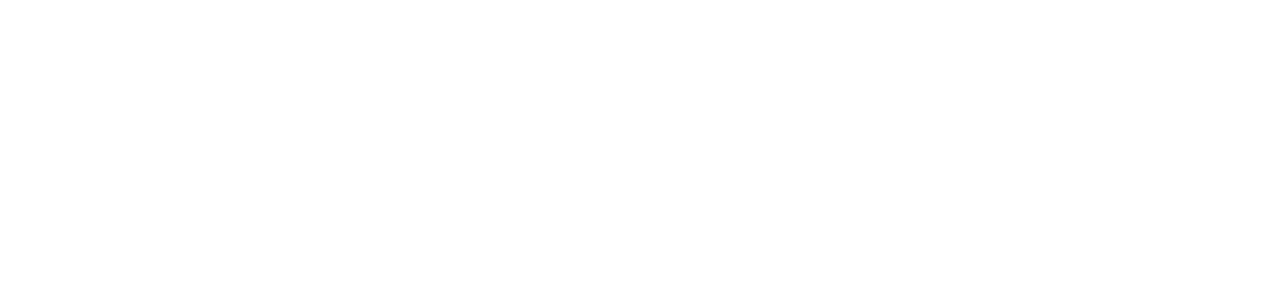
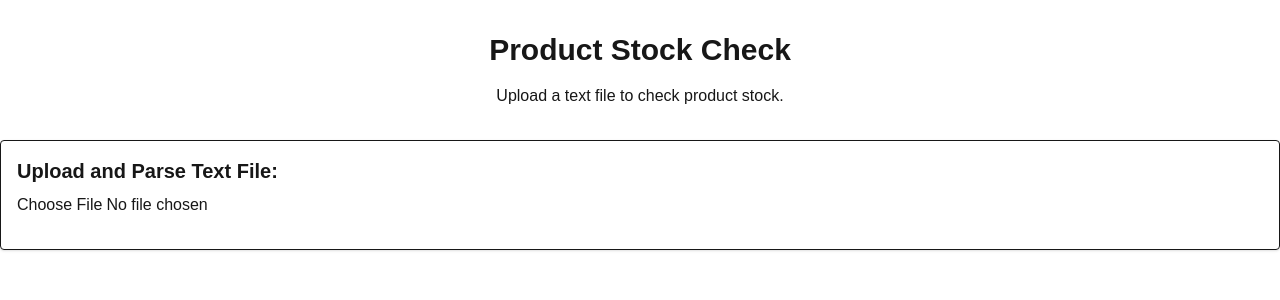
Before and after one commit to deep123845/product-stock-check, a Next.js app: page /product-stock-check/ in a window 1280 px wide. Shown: the top 300 px of the page. Built offline with nearby package versions, Linux system fonts and the light colour scheme.

Commit message:
added basic file upload and parser component

```diff
--- /dev/null
+++ b/src/app/components/FileUploadParser.tsx
@@ -0,0 +1,66 @@
+import React, { useState } from 'react';
+
+const FileUploadParser: React.FC = () => {
+    const [fileContent, setFileContent] = useState<string | null>(null);
+    const [fileName, setFileName] = useState<string | null>(null);
+    const [error, setError] = useState<string | null>(null);
+
+    const handleFileChange = (event: React.ChangeEvent<HTMLInputElement>) => {
+        const file = event.target.files?.[0];
+
+        if (file) {
+            setFileName(file.name);
+            setError(null);
+
+            const reader = new FileReader();
+
+            reader.onload = (e) => {
+                if (e.target && typeof e.target.result === 'string') {
+                    setFileContent(e.target.result);
+                }
+            };
+
+            reader.onerror = () => {
+                setError("Failed to read file.");
+            };
+
+            reader.readAsText(file);
+        } else {
+            setFileContent(null);
+            setFileName(null);
+            setError("No file selected.");
+        }
+    };
+
+    const parseContent = (content: string) => {
+        return content.split('\n').map(line => line.trim()).filter(line => line.length > 0);
+    };
+
+    return (
+        <div className="p-4 border rounded shadow mt-8">
+            <h2 className="text-xl font-bold mb-2">Upload and Parse Text File:</h2>
+            <input
+                type="file"
+                accept=".txt"
+                onChange={handleFileChange}
+                className="mb-4"
+            />
+
+            {error && <div className="text-red-500 mb-2">Error: {error}</div>}
+            {fileName && <p className="mb-2">Selected file: <span className="font-semibold">{fileName}</span></p>}
+
+            {fileContent && (
+                <div>
+                    <h3 className="text-lg font-semibold mb-2">Parsed Content:</h3>
+                    <ul>
+                        {parseContent(fileContent).map((line, index) => (
+                            <li key={index}>{line}</li>
+                        ))}
+                    </ul>
+                </div>
+            )}
+        </div>
+    );
+};
+
+export default FileUploadParser;
--- a/src/app/page.tsx
+++ b/src/app/page.tsx
@@ -1,8 +1,11 @@
+import FileUploadParser from "./components/FileUploadParser";
 
 export default function Home() {
   return (
     <div>
-
+      <h1 className="text-3xl font-bold text-center mt-8">Product Stock Check</h1>
+      <p className="text-center mt-4">Upload a text file to check product stock.</p>
+      <FileUploadParser />
     </div>
   );
 }
```
